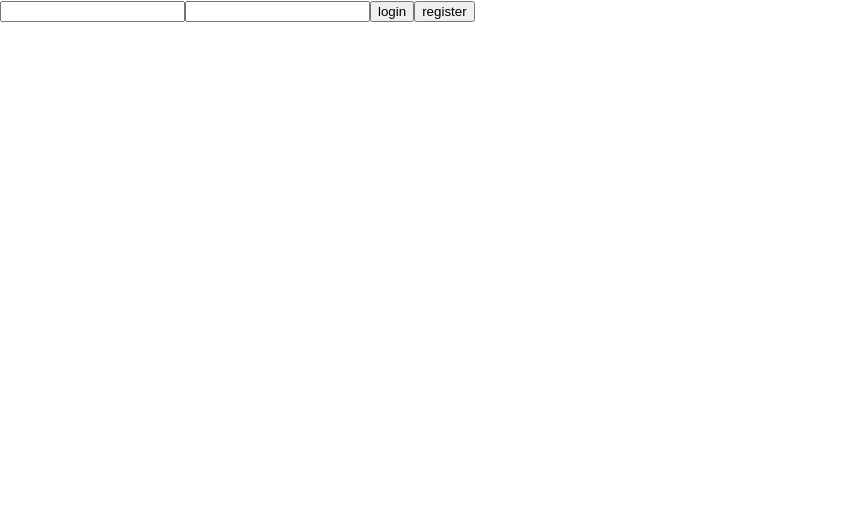
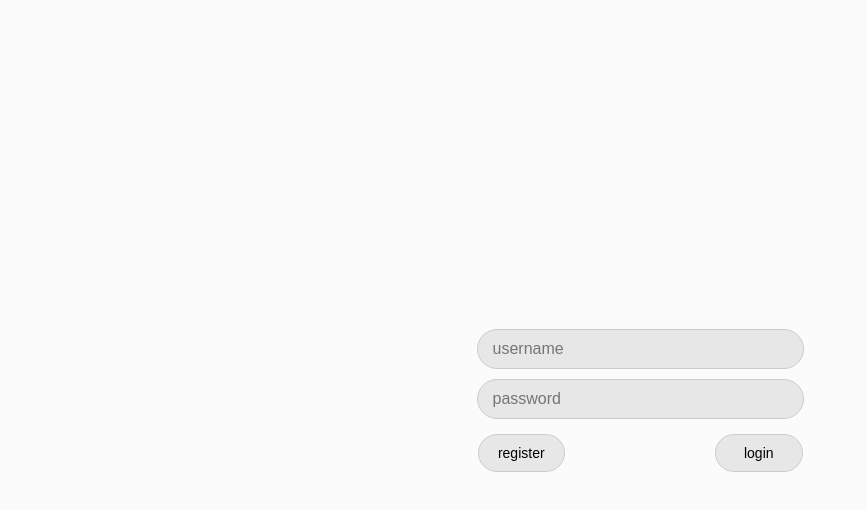
Before and after one commit to gopikrishnannm/TodoApp, a React (Create React App) app in the folder frontend/: page / in a window 1280 px wide. Shown: the top 510 px of the page, without its empty margins (0-867 px from the left). Built offline with nearby package versions, Linux system fonts and the light colour scheme.

Commit message:
styled login component

```diff
--- a/frontend/src/Comonents/LoginComponent.jsx
+++ b/frontend/src/Comonents/LoginComponent.jsx
@@ -1,6 +1,8 @@
 import { useState } from "react"
 import {useNavigate} from 'react-router-dom'
 import { useAuth } from "../BasicComponents/AuthProvider"
+import '../Css/StyleLoginComponent.css';
+
 
 export default function LoginComponent(){
 
@@ -26,11 +28,18 @@ export default function LoginComponent(){
 
     return(
         <div className="container">
-            { errorMessage && <div> Please check Your credentials </div>}
-            <input type="text" onChange={(event) => (setUsername(event.target.value))}/>
-            <input type="password" onChange={(event) => (setPassword(event.target.value))}/>
-            <input type="button" value="login"  onClick={verifyCredenials}/>
-            <input type="button" value="register" onClick={register}/>
+            { errorMessage && <div className="error-message"> Invalid username or password. Please try again. </div>}
+            <div className="input-container">
+                <input type="text" id="username" placeholder="username" className="input-field"
+                    onChange={(event) => (setUsername(event.target.value))}/>
+                <input type="password" id="password" placeholder="password" className="input-field"
+                    onChange={(event) => (setPassword(event.target.value))}/>
+            </div>
+            <div className="button-container">
+                <input type="button" id="register-button" className="button" value="register" onClick={register}/>
+                <input type="button" id="login-button" className="button" value="login"  onClick={verifyCredenials}/>
+            </div>
+
         </div>
     )
 }
--- a/frontend/src/Comonents/RegisterComponent.jsx
+++ b/frontend/src/Comonents/RegisterComponent.jsx
@@ -1,6 +1,9 @@
 import { Formik, fieldset, Field, Form, ErrorMessage} from "formik"
 import { isUserExist, register } from "../BasicComponents/Apiforlogin"
 import { useState } from "react"
+
+import '../Css/StyleRegisterComponent.css'
+
 export default function RegisterComponent(){
 
     const [successMessage, setSuccessMessage] = useState(false)
--- /dev/null
+++ b/frontend/src/Css/StyleLoginComponent.css
@@ -0,0 +1,60 @@
+.container {
+    display: flex;
+    flex-direction: column;
+    align-items: center;
+    justify-content: center;
+    height: 100vh;
+    background-color: #FBFBFB;
+    font-family: Arial, sans-serif;
+  }
+
+  .error-message {
+    color: #ff4d4d;
+    font-size: 14px;
+    margin-bottom: 15px;
+    text-align: center;
+  }
+
+  .input-container {
+    display: flex;
+    flex-direction: column;
+    gap: 10px;
+    margin-bottom: 15px;
+  }
+
+  .input-field {
+    width: 300px;
+    padding: 10px;
+    padding-left: 15px;
+    font-size: 16px;
+    border: 1px solid #ccc;
+    border-radius: 20px;
+    background-color: #e7e7e7;
+    color: #000;
+    text-align: left;
+  }
+
+  .button-container {
+    display: flex;
+    flex-direction: row;
+    gap: 150px;
+    width: 325px;
+  }
+
+  .button {
+    width: 100%;
+    padding: 10px;
+    background-color: #e7e7e7;
+    color: #000;
+    border: 1px solid #ccc;
+    border-radius: 25px;
+    font-size: 14px;
+    text-align: center;
+  }
+  .button:hover {
+    background-color: #d5d5d5;
+  }
+
+  .button:active {
+    background-color: #ccc;
+  }
```
Also changed, not shown: frontend/src/Css/StyleRegisterComponent.css (added).
